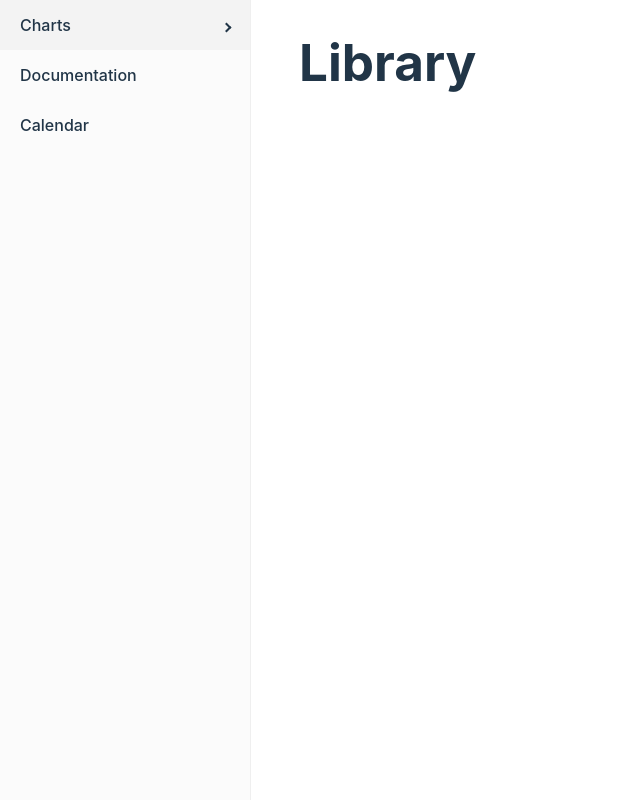
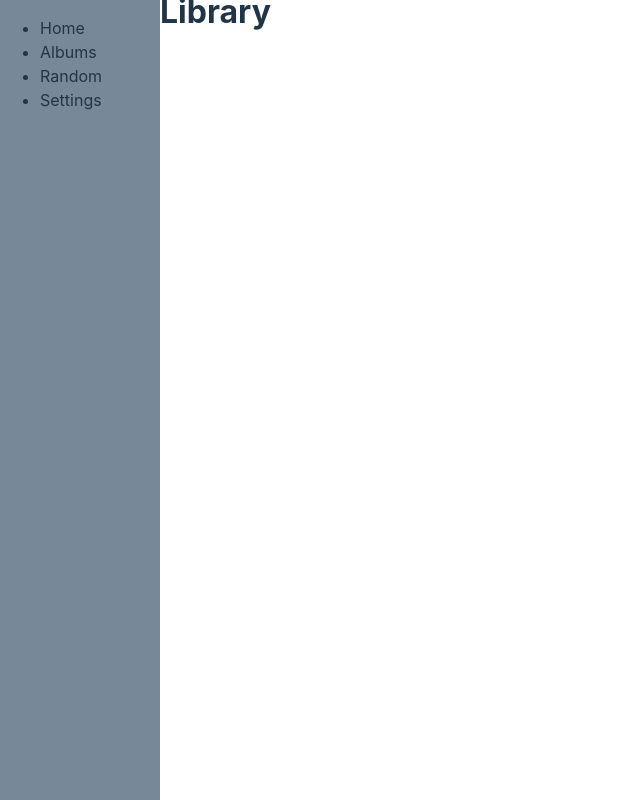
Before and after one commit to jackra1n/react-playground, a React (Vite) app: page / in a window 1280 px wide. Shown: the whole page, without its empty margins (0-640 px from the left). Built offline with nearby package versions, Linux system fonts and the light colour scheme.

Commit message:
dont use library

```diff
--- a/package.json
+++ b/package.json
@@ -10,8 +10,7 @@
   },
   "dependencies": {
     "react": "^18.2.0",
-    "react-dom": "^18.2.0",
-    "react-pro-sidebar": "^1.0.0-alpha.9"
+    "react-dom": "^18.2.0"
   },
   "devDependencies": {
     "@types/react": "^18.0.17",
--- a/src/App.tsx
+++ b/src/App.tsx
@@ -1,11 +1,11 @@
-import Layout from "./layout/Layout"
+import Sidebar from "./layout/Sidebar"
 
 const MainPage = (props: any) => {
   return (
     <>
-      <Layout/>
+      <Sidebar/>
       <div className="App">
-        <h1>Library</h1>
+        <h1 className="title">Library</h1>
         {props.children}
       </div>
     </>
--- a/src/index.css
+++ b/src/index.css
@@ -36,14 +36,13 @@ body {
   min-height: 100vh;
 }
 
+.title {
+  margin: 0px;
+}
+
 .navbar {
   display: flex;
   justify-content: space-around;
-}
-
-h1 {
-  font-size: 3.2em;
-  line-height: 1.1;
 }
 
 button {
--- a/src/layout/Layout.tsx
+++ /dev/null
@@ -1,20 +0,0 @@
-import { Sidebar, Menu, MenuItem, SubMenu } from 'react-pro-sidebar';
-
-const Layout = () => {
-  return (
-    <div style={{ display: 'flex', height: '100%', marginRight: '3em'}}>
-      <Sidebar>
-        <Menu>
-          <SubMenu label="Charts">
-            <MenuItem> Pie charts </MenuItem>
-            <MenuItem> Line charts </MenuItem>
-          </SubMenu>
-          <MenuItem> Documentation </MenuItem>
-          <MenuItem> Calendar </MenuItem>
-        </Menu>
-      </Sidebar>
-    </div>
-  );
-}
-
-export default Layout;
--- /dev/null
+++ b/src/layout/Sidebar.tsx
@@ -0,0 +1,16 @@
+import "./sidebar.css"
+
+const Layout = () => {
+  return (
+    <div className="sidebar">
+      <ul>
+        <li>Home</li>
+        <li>Albums</li>
+        <li>Random</li>
+        <li>Settings</li>
+      </ul>
+    </div>
+  );
+}
+
+export default Layout;
--- /dev/null
+++ b/src/layout/sidebar.css
@@ -0,0 +1,4 @@
+.sidebar {
+  width: 10em;
+  background-color: lightslategray;
+}
--- a/src/main.tsx
+++ b/src/main.tsx
@@ -1,13 +1,10 @@
 import React from 'react'
 import ReactDOM from 'react-dom/client'
 import App from './App'
-import { ProSidebarProvider } from 'react-pro-sidebar';
 import './index.css'
 
 ReactDOM.createRoot(document.getElementById('root') as HTMLElement).render(
   <React.StrictMode>
-    <ProSidebarProvider>
-      <App/>
-    </ProSidebarProvider>
+    <App/>
   </React.StrictMode>
 )
```
Also changed, not shown: 1 other file (tests, documents, lock files or other folders).
